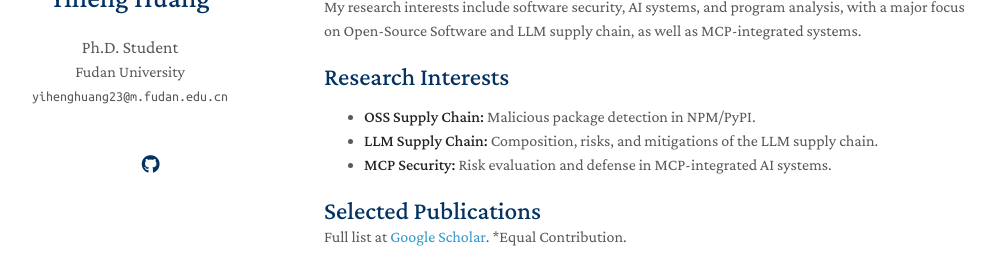
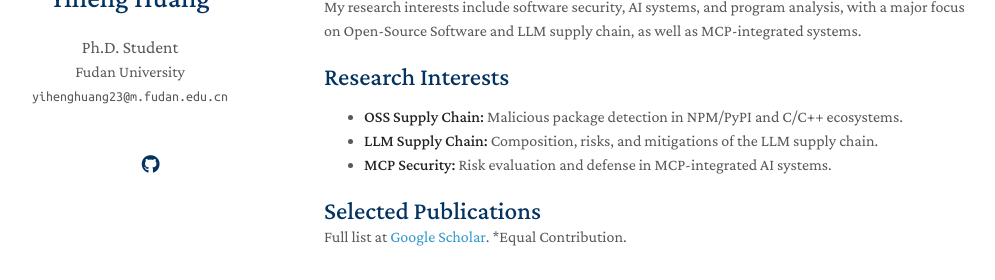
Before and after one commit to yiheng98/yiheng98.github.io, a Jekyll site: the page built from index.md, in a window 1280 px wide and 900 px high, cut to the strip 206-486 px from the top of the window. Shown: the whole strip, without its empty margins (146-1141 px from the left). Built offline with Jekyll 4.4.1, drawn with Linux system fonts in a browser that asks for light colours; a style sheet for code colours, icons or effects is not loaded; our own code applies the rules of GitHub Pages for plain Markdown files.

Commit message:
Update research interests to include malicious package detection in C/C++ ecosystems

```diff
--- a/index.md
+++ b/index.md
@@ -10,7 +10,7 @@ My research interests include software security, AI systems, and program analysi
 
 ## Research Interests
 
-- **OSS Supply Chain:** Malicious package detection in NPM/PyPI.
+- **OSS Supply Chain:** Malicious package detection in NPM/PyPI and C/C++ ecosystems.
 - **LLM Supply Chain:** Composition, risks, and mitigations of the LLM supply chain.
 - **MCP Security:** Risk evaluation and defense in MCP-integrated AI systems.
 
```
